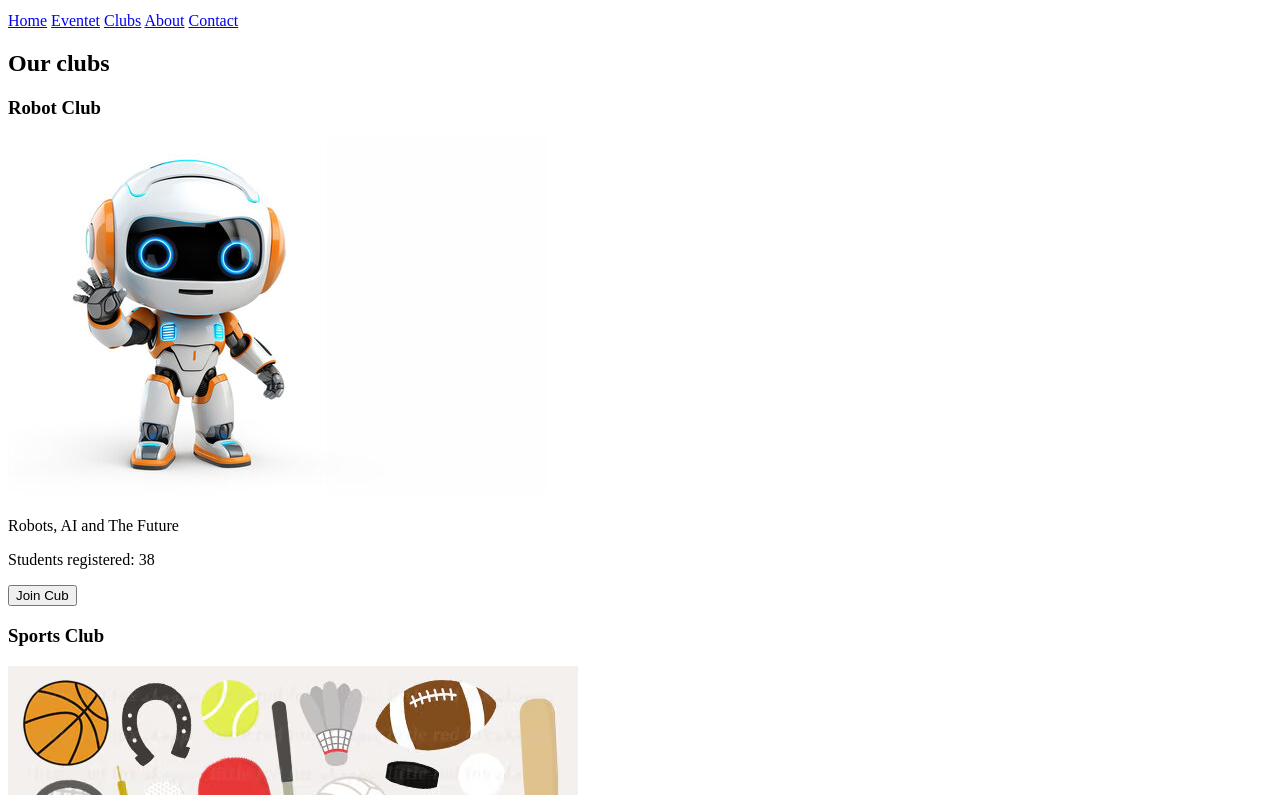
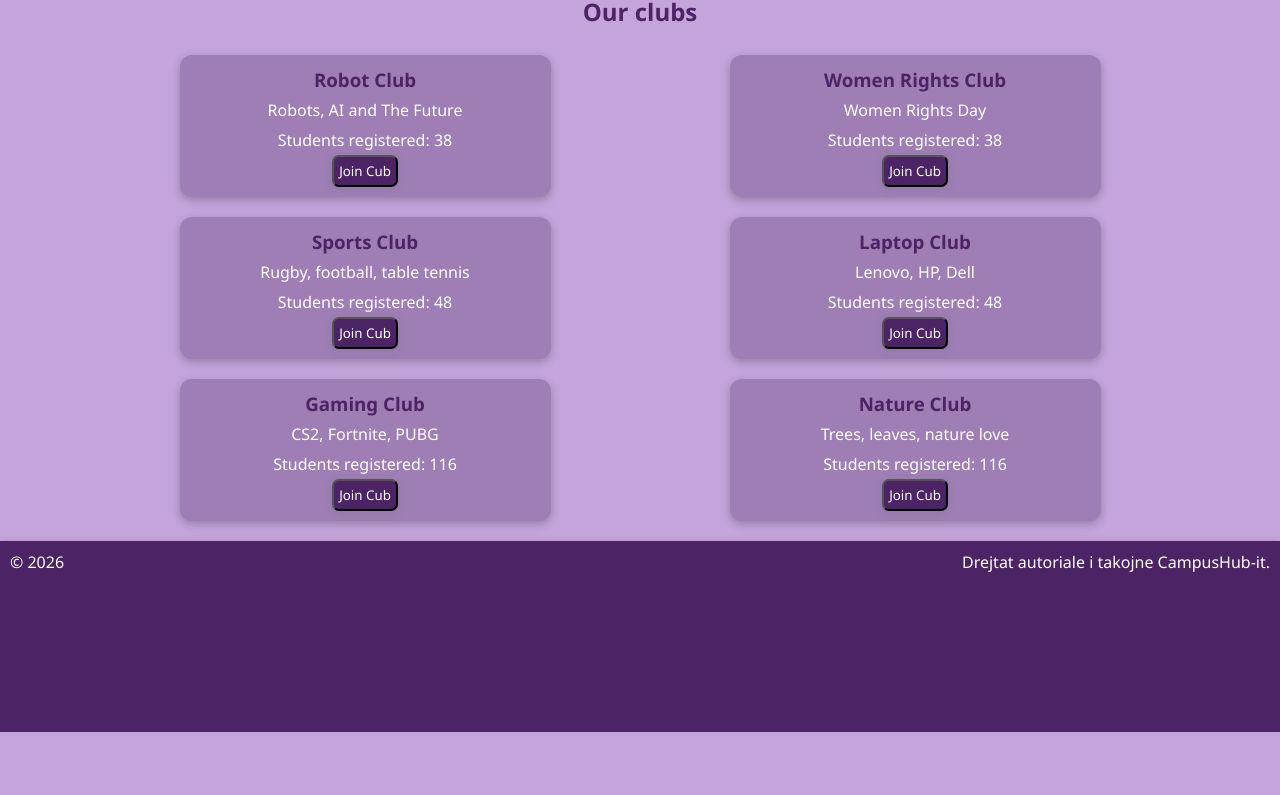
Before and after one commit to dritsadiku/CampusHub--1bDriti, a plain HTML site: page clubs.html in a window 1280 px wide. Shown: the part 68-863 px from the top of the page. After the commit the page ends 800 px from the top, so only its background shows below. Drawn offline with Linux system fonts and the light colour scheme.

Commit message:
css clubs

```diff
--- a/clubs.html
+++ b/clubs.html
@@ -5,6 +5,7 @@
     <meta charset="UTF-8">
     <meta name="viewport" content="width=device-width, initial-scale=1.0">
     <title>Clubs</title>
+    <link rel="stylesheet" href="css/clubs.css">
 </head>
 
 <body>
@@ -22,33 +23,60 @@
         </nav>
     </header>
     <main>
+        <h2>Our clubs</h2>
+        <div class="cards">
             <section>
-            <h2>Our clubs</h2>
+
                 <article>
                     <h3>Robot Club</h3>
-                <img src="images/roboti.jpg" alt="Robot photo">
                     <p>Robots, AI and The Future</p>
                     <p>Students registered: <span>38</span></p>
                     <button>Join Cub</button>
                 </article>
                 <article>
                     <h3>Sports Club</h3>
-                <img src="images/sporti.avif" alt="Sports photo">
                     <p>Rugby, football, table tennis</p>
                     <p>Students registered: <span>48</span></p>
                     <button>Join Cub</button>
                 </article>
                 <article>
                     <h3>Gaming Club</h3>
-                <img src="images/gjejstiki.png" alt="">
                     <p>CS2, Fortnite, PUBG</p>
                     <p>Students registered: <span>116</span></p>
                     <button>Join Cub</button>
                 </article>
 
             </section>
+            <section>
+                <article>
+                    <h3>Women Rights Club</h3>
+                    <p>Women Rights Day</p>
+                    <p>Students registered: <span>38</span></p>
+                    <button>Join Cub</button>
+                </article>
+                <article>
+                    <h3>Laptop Club</h3>
+                    <p>Lenovo, HP, Dell</p>
+                    <p>Students registered: <span>48</span></p>
+                    <button>Join Cub</button>
+                </article>
+                <article>
+                    <h3>Nature Club</h3>
+                    <p>Trees, leaves, nature love</p>
+                    <p>Students registered: <span>116</span></p>
+                    <button>Join Cub</button>
+                </article>
+
+            </section>
+        </div>
+
 
     </main>
+    <footer>
+        <p>&copy 2026</p>
+        <p class="pershkrimi">Drejtat autoriale i takojne CampusHub-it.</p>
+    </footer>
+
 
 </body>
 
--- /dev/null
+++ b/css/clubs.css
@@ -0,0 +1,136 @@
+*{
+    box-sizing: border-box;
+    margin: 0;
+    font-family: 'Segoe UI', Tahoma, Geneva, Verdana, sans-serif;
+
+}
+body{
+    display: flex;
+    flex-direction: column;
+    height: 100vh;
+    gap: 20px;
+    background-color: #C4A4DA;
+}
+
+header{
+    display: grid;
+    grid-template-columns: 1fr 1fr;
+    padding-left: 5px;
+    padding-right: 5px;
+    background-color: #4C2365;
+    align-items: center;
+    box-shadow: rgba(99, 99, 99, 0.2) 0px 2px 8px 0px;
+}
+header h1{
+    color: white;
+
+}
+header nav{
+    display: flex;
+    flex-direction: row;
+    justify-content: space-between;
+    align-items: center;
+}
+header nav a{
+    text-decoration: none;
+    color: white;
+}
+main{
+
+    display: grid;
+    grid-template-rows: 50px 1fr;
+    gap: 10px;
+
+
+
+}
+main h2{
+    text-align: center;
+    color: #4C2365;
+
+}
+main .cards{
+    display: grid;
+    grid-template-columns: 1fr 1fr;
+    gap: 20px;
+    text-align: center;
+    padding-left: 100px;
+    padding-right: 100px;
+}
+main .cards section{
+    display: grid;
+    grid-template-rows: 1fr 1fr 1fr;
+    gap: 20px;
+    text-align: center;
+}
+main .cards section article{
+
+    padding: 10px;
+    background-color: #9E7EB5;
+    color: white;
+    line-height: 30px;
+    box-shadow: rgba(0, 0, 0, 0.24) 0px 3px 8px;
+    border-radius: 12px;
+    width: 70%;
+    justify-self: center;
+}
+main .cards section article:hover{
+    transform: scale(1.1);
+
+}
+main .cards section article h3{
+    color: #4C2365;
+
+}
+main .cards section article button{
+    color: white;
+    background-color: #4C2365;
+    border-radius: 7px;
+    padding: 5px;
+    box-shadow: rgba(99, 99, 99, 0.2) 0px 2px 8px 0px;
+    /* animation: on-off 6s ease-in infinite; */
+
+
+}
+main .cards section article button:hover{
+    transform: scale(1.2);
+    cursor: pointer;
+
+
+}
+@keyframes on-off{
+    0%{
+        opacity: 1;
+    }
+    50%{
+        opacity: 0;
+    }
+    100%{
+        opacity: 1;
+    }
+}
+footer{
+    background-color: #4C2365;
+    color: white;
+    flex: 1;
+    padding: 10px;
+    display: grid;
+    grid-template-columns: 1fr 1fr;
+    box-shadow: rgba(0, 0, 0, 0.24) 0px 3px 8px;
+
+
+}
+
+footer .pershkrimi{
+    justify-self: right;
+}
+@media (max-width: 581px){
+    main .cards{
+        display: flex;
+        flex-direction: column;
+
+    }
+    main .cards section article{
+        width: 90%;
+    }
+}
```
Lines whose indentation alone changed are shown as unchanged.
